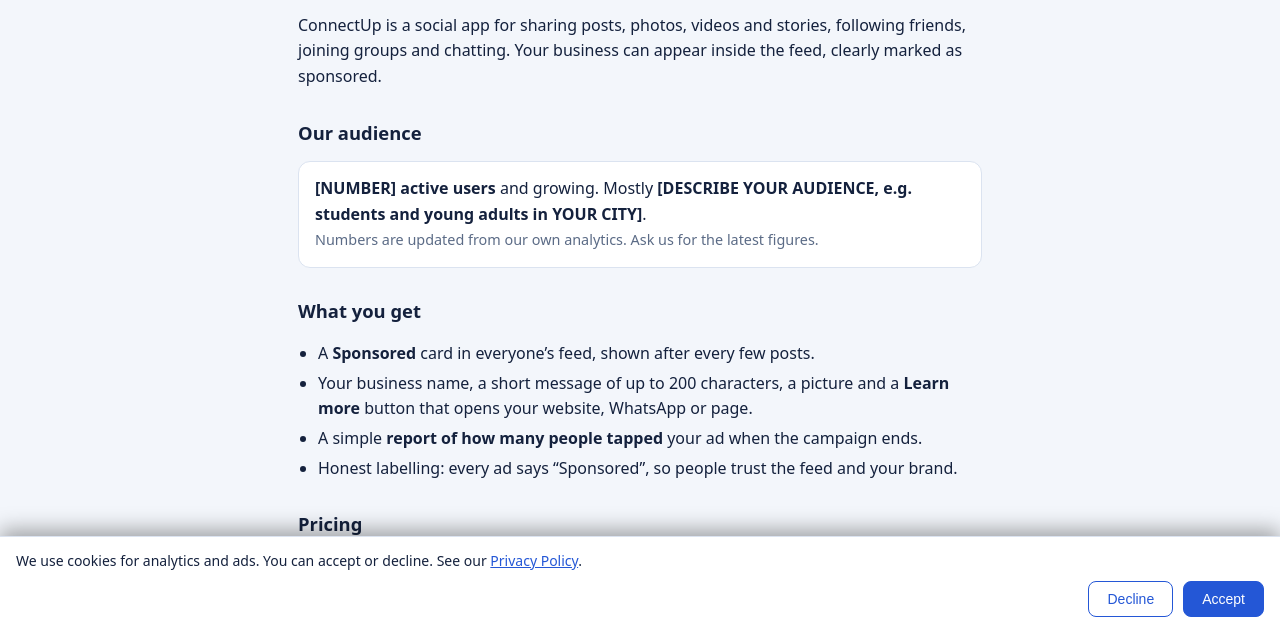
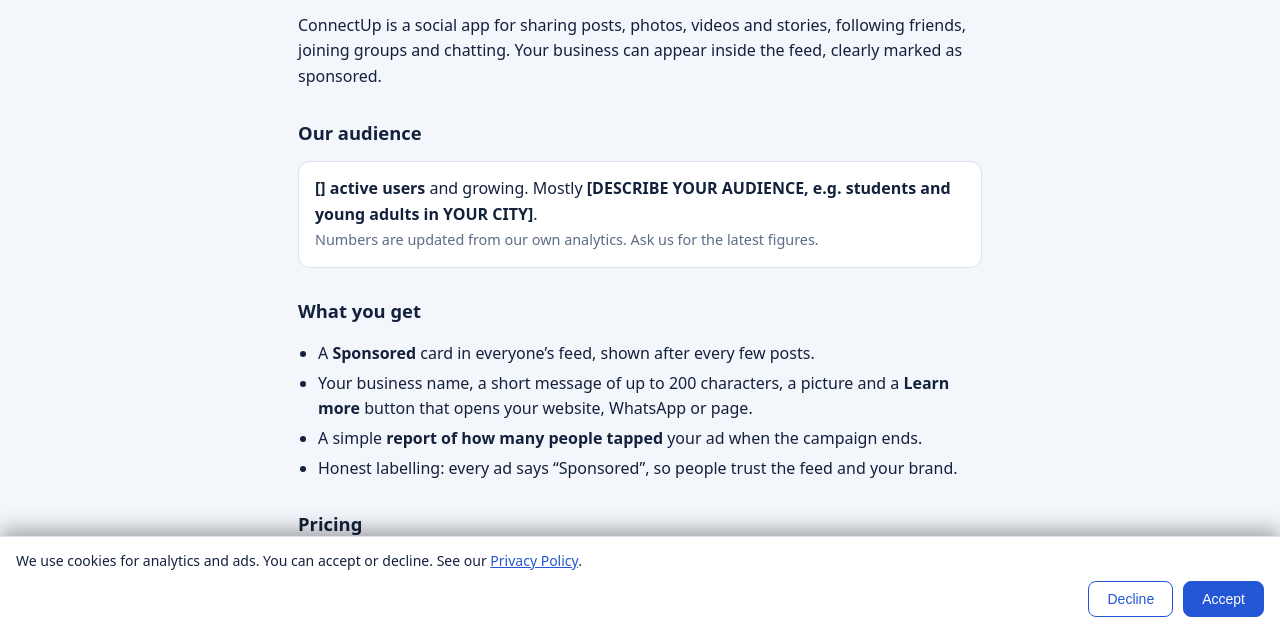
Before and after one commit to emmanueljohn1371556-alt/connectup, a plain HTML site: page Advertise.html in a window 1280 px wide. Shown: the part 169-798 px from the top of the page. Drawn offline with Linux system fonts and the light colour scheme.

Commit message:
Update Advertise.html

```diff
--- a/Advertise.html
+++ b/Advertise.html
@@ -46,7 +46,7 @@
 
   <h2>Our audience</h2>
   <div class="box">
-    <b>[NUMBER] active users</b> and growing. Mostly <b>[DESCRIBE YOUR AUDIENCE, e.g. students and young adults in YOUR CITY]</b>.<br>
+    <b>[] active users</b> and growing. Mostly <b>[DESCRIBE YOUR AUDIENCE, e.g. students and young adults in YOUR CITY]</b>.<br>
     <span class="muted">Numbers are updated from our own analytics. Ask us for the latest figures.</span>
   </div>
 
```
